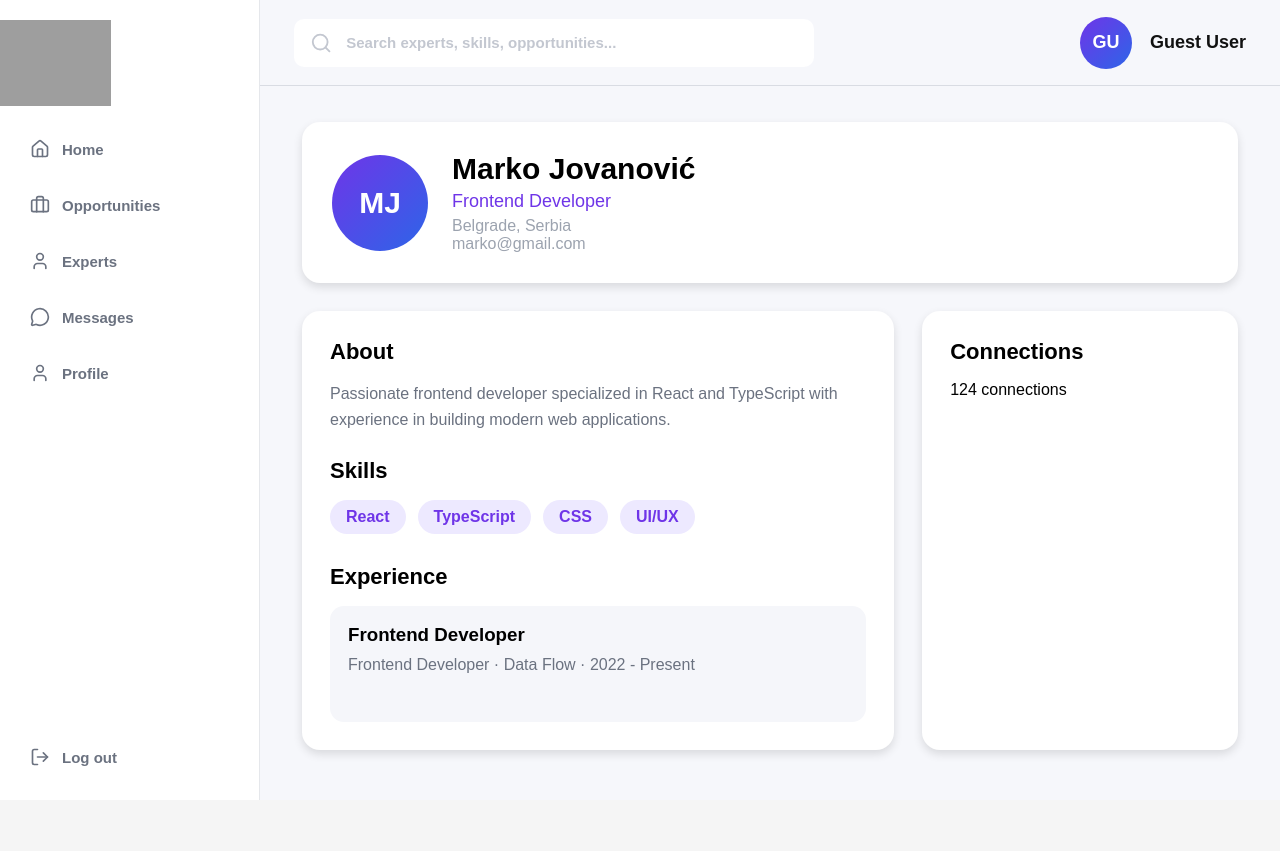
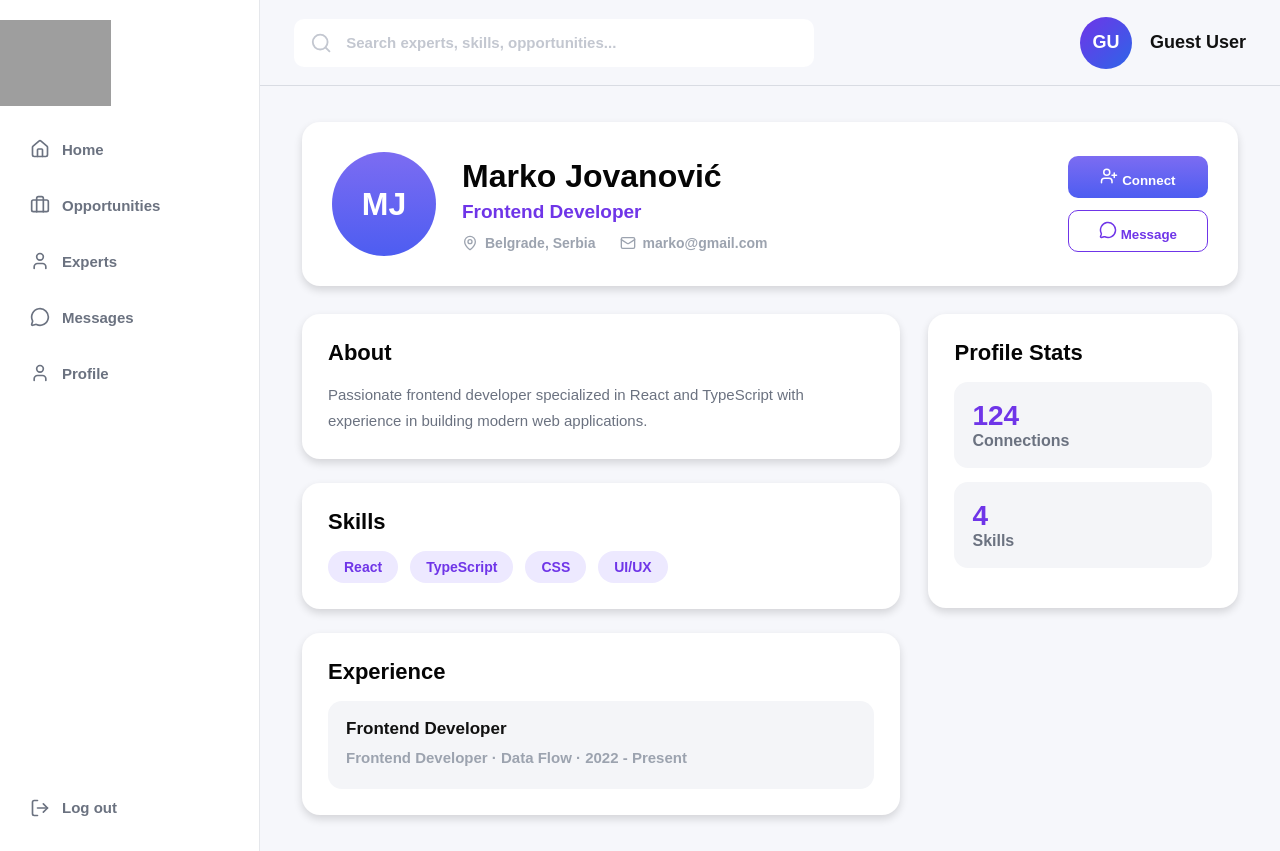
Before and after one commit to elab-development/klijentske-veb-tehnologije-i-skriptni-jezici-2025-26-2022-0159-umrezavanje-strucnjaka, a React (Vite) app: page /experts/1 in a window 1280 px wide. Before the commit the page ends 800 px from the top, so only its background shows below. Built offline with nearby package versions, Linux system fonts and the light colour scheme; grey boxes are pictures that could not be loaded.

Commit message:
Improve expert profiles and navigation

```diff
--- a/src/components/UserCard.css
+++ b/src/components/UserCard.css
@@ -41,3 +41,13 @@
   padding: 0;
   margin-bottom: 22px;
 }
+
+.user-card {
+  cursor: pointer;
+  transition: 0.2s;
+}
+
+.user-card:hover {
+  transform: translateY(-2px);
+  box-shadow: 0 8px 18px rgba(0, 0, 0, 0.15);
+}
--- a/src/components/UserCard.tsx
+++ b/src/components/UserCard.tsx
@@ -1,4 +1,5 @@
 import type { User } from "../interfaces/User";
+import { useNavigate } from "react-router-dom";
 import "./UserCard.css";
 
 interface UserCardProps {
@@ -7,6 +8,12 @@ interface UserCardProps {
 }
 
 function UserCard({ user, compact = false }: UserCardProps) {
+  const navigate = useNavigate();
+
+  function handleClick() {
+    navigate(`/experts/${user.id}`);
+  }
+
   const initials = user.fullName
     .split(" ")
     .map((name: string) => name[0])
@@ -14,7 +21,10 @@ function UserCard({ user, compact = false }: UserCardProps) {
     .toUpperCase();
 
   return (
-    <article className={compact ? "user-card compact" : "user-card"}>
+    <article
+      className={compact ? "user-card compact" : "user-card"}
+      onClick={handleClick}
+    >
       <div className="user-avatar">{initials}</div>
 
       <div>
--- a/src/pages/DashboardPage.tsx
+++ b/src/pages/DashboardPage.tsx
@@ -40,7 +40,6 @@ function DashboardPage() {
         <div className="recommended-card">
           <div className="card-heading">
             <h2>Recommended for you</h2>
-            <button>View all</button>
           </div>
 
           {apiUsers.length === 0 ? (
--- /dev/null
+++ b/src/pages/ExpertDetailsPage.css
@@ -0,0 +1,168 @@
+.expert-details-page {
+  display: flex;
+  flex-direction: column;
+  gap: 28px;
+}
+
+.expert-header-card,
+.expert-card {
+  background: white;
+  border-radius: 18px;
+  box-shadow: 0 4px 8px rgba(0, 0, 0, 0.14);
+}
+
+.expert-header-card {
+  padding: 30px;
+  display: flex;
+  align-items: center;
+  gap: 26px;
+}
+
+.expert-avatar {
+  width: 104px;
+  height: 104px;
+  border-radius: 50%;
+  background: linear-gradient(180deg, #7c6cf2 0%, #4d5df1 100%);
+  color: white;
+  font-size: 32px;
+  font-weight: 800;
+  display: flex;
+  align-items: center;
+  justify-content: center;
+}
+
+.expert-info {
+  flex: 1;
+}
+
+.expert-info h1 {
+  font-size: 32px;
+  color: #050505;
+}
+
+.expert-info p {
+  font-size: 19px;
+  color: #6f35e8;
+  font-weight: 700;
+  margin: 6px 0 12px;
+}
+
+.expert-meta {
+  display: flex;
+  gap: 24px;
+  flex-wrap: wrap;
+}
+
+.expert-meta span {
+  display: flex;
+  align-items: center;
+  gap: 7px;
+  color: #9ca3af;
+  font-size: 14px;
+  font-weight: 600;
+}
+
+.expert-actions {
+  display: flex;
+  flex-direction: column;
+  gap: 12px;
+}
+
+.connect-btn,
+.message-btn {
+  width: 140px;
+  height: 42px;
+  border-radius: 10px;
+  font-weight: 700;
+  cursor: pointer;
+}
+
+.connect-btn {
+  border: none;
+  background: linear-gradient(180deg, #7c6cf2 0%, #4d5df1 100%);
+  color: white;
+}
+
+.message-btn {
+  border: 1px solid #6f35e8;
+  background: white;
+  color: #6f35e8;
+}
+
+.expert-content {
+  display: grid;
+  grid-template-columns: 1.45fr 0.75fr;
+  gap: 28px;
+}
+
+.expert-main {
+  display: flex;
+  flex-direction: column;
+  gap: 24px;
+}
+
+.expert-card {
+  padding: 26px;
+}
+
+.expert-card h2 {
+  font-size: 22px;
+  color: #050505;
+  margin-bottom: 16px;
+}
+
+.expert-card p {
+  color: #6b7280;
+  line-height: 1.7;
+  font-size: 15px;
+}
+
+.expert-skills {
+  display: flex;
+  flex-wrap: wrap;
+  gap: 12px;
+}
+
+.expert-skills span {
+  background: #ede9ff;
+  color: #6f35e8;
+  padding: 8px 16px;
+  border-radius: 22px;
+  font-size: 14px;
+  font-weight: 700;
+}
+
+.expert-experience {
+  background: #f4f5f8;
+  padding: 18px;
+  border-radius: 14px;
+}
+
+.expert-experience h3 {
+  font-size: 17px;
+  color: #111;
+}
+
+.expert-experience p {
+  margin-top: 6px;
+  color: #9ca3af;
+  font-weight: 700;
+}
+
+.expert-stat {
+  background: #f4f5f8;
+  border-radius: 14px;
+  padding: 18px;
+  margin-bottom: 14px;
+}
+
+.expert-stat strong {
+  display: block;
+  color: #6f35e8;
+  font-size: 28px;
+}
+
+.expert-stat span {
+  color: #6b7280;
+  font-weight: 600;
+}
--- a/src/pages/ExpertsDetailsPage.tsx
+++ b/src/pages/ExpertsDetailsPage.tsx
@@ -1,6 +1,7 @@
 import { useParams } from "react-router-dom";
+import { MapPin, Mail, MessageCircle, UserPlus } from "lucide-react";
 import { users } from "../data/users";
-import "./ProfilePage.css";
+import "./ExpertDetailsPage.css";
 
 function ExpertDetailsPage() {
   const { id } = useParams();
@@ -18,42 +19,74 @@ function ExpertDetailsPage() {
     .toUpperCase();
 
   return (
-    <div className="profile-page">
-      <section className="profile-header-card">
-        <div className="profile-avatar">{initials}</div>
+    <div className="expert-details-page">
+      <section className="expert-header-card">
+        <div className="expert-avatar">{initials}</div>
 
-        <div>
+        <div className="expert-info">
           <h1>{user.fullName}</h1>
           <p>{user.title}</p>
-          <span>{user.location}</span>
-          <br />
-          <span>{user.email}</span>
+
+          <div className="expert-meta">
+            <span>
+              <MapPin size={16} /> {user.location}
+            </span>
+            <span>
+              <Mail size={16} /> {user.email}
+            </span>
+          </div>
+        </div>
+
+        <div className="expert-actions">
+          <button className="connect-btn">
+            <UserPlus size={18} /> Connect
+          </button>
+          <button className="message-btn">
+            <MessageCircle size={18} /> Message
+          </button>
         </div>
       </section>
 
-      <section className="profile-grid">
-        <div className="profile-main-card">
+      <section className="expert-content">
+        <main className="expert-main">
+          <div className="expert-card">
             <h2>About</h2>
             <p>{user.about}</p>
+          </div>
 
+          <div className="expert-card">
             <h2>Skills</h2>
-          <div className="skills-list">
+            <div className="expert-skills">
               {user.skills.map((skill) => (
                 <span key={skill}>{skill}</span>
               ))}
             </div>
+          </div>
 
+          <div className="expert-card">
             <h2>Experience</h2>
-          <div className="experience-item">
+            <div className="expert-experience">
               <h3>{user.title}</h3>
               <p>{user.experience}</p>
             </div>
           </div>
+        </main>
 
-        <div className="profile-side-card">
-          <h2>Connections</h2>
-          <p>{user.connections} connections</p>
+        <aside className="expert-sidebar">
+          <div className="expert-card">
+            <h2>Profile Stats</h2>
+
+            <div className="expert-stat">
+              <strong>{user.connections}</strong>
+              <span>Connections</span>
             </div>
+
+            <div className="expert-stat">
+              <strong>{user.skills.length}</strong>
+              <span>Skills</span>
+            </div>
+          </div>
+        </aside>
       </section>
     </div>
   );
```
Lines whose indentation alone changed are shown as unchanged.
